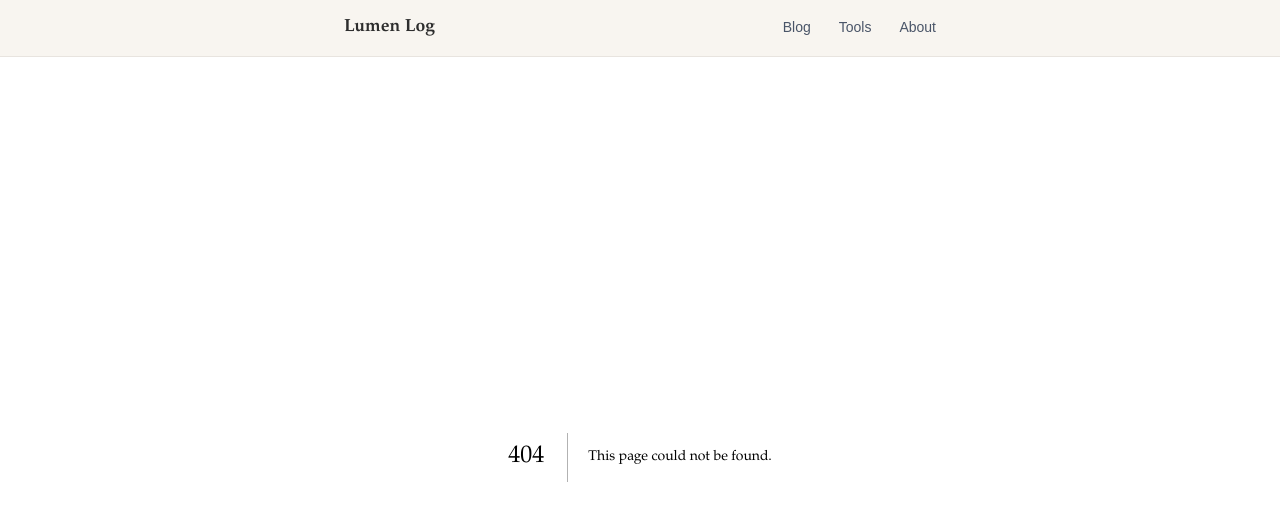
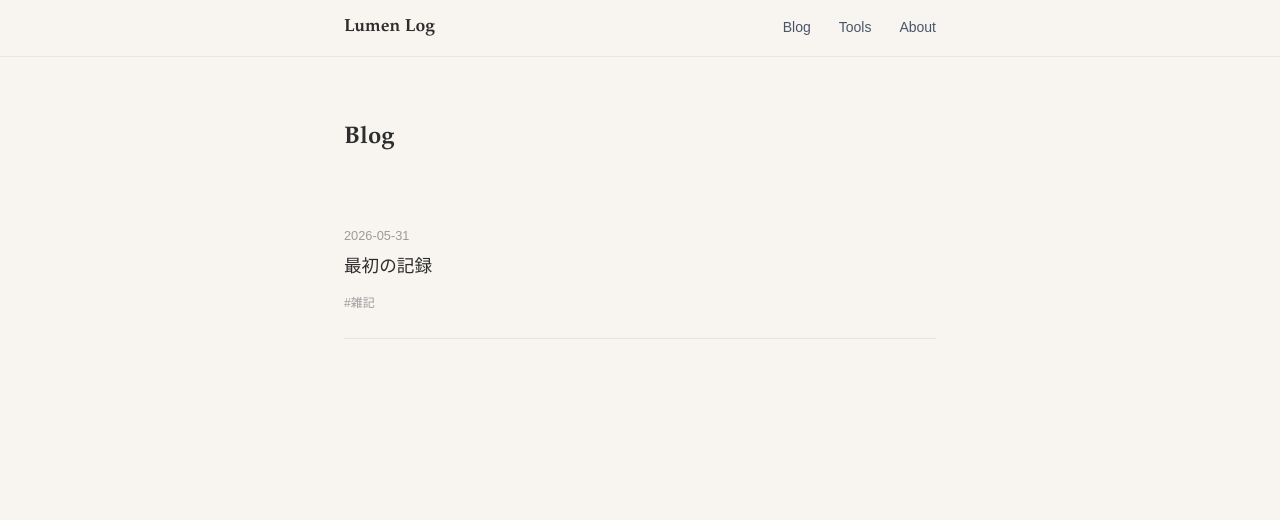
Before and after one commit to minminmiyoshi/lumen-log, a Next.js app: page /blog in a window 1280 px wide. Before the commit this address had no page. Shown: the top 520 px of the page. Built offline with nearby package versions, Linux system fonts and the light colour scheme.

Commit message:
Add blog foundation with MDX support

```diff
--- /dev/null
+++ b/app/blog/[slug]/page.tsx
@@ -0,0 +1,76 @@
+import { getPostBySlug, getAllPosts } from "@/lib/posts";
+import { MDXRemote } from "next-mdx-remote/rsc";
+
+export async function generateStaticParams() {
+  const posts = getAllPosts();
+  return posts.map((post) => ({ slug: post.slug }));
+}
+
+export default async function PostPage({
+  params,
+}: {
+  params: Promise<{ slug: string }>;
+}) {
+  const { slug } = await params;
+  const post = getPostBySlug(slug);
+
+  return (
+    <main style={{ maxWidth: "640px", margin: "0 auto", padding: "60px 24px" }}>
+      {/* 日付・タグ */}
+      <p
+        style={{
+          fontSize: "0.8rem",
+          color: "var(--muted)",
+          marginBottom: "8px",
+          fontFamily: "sans-serif",
+        }}
+      >
+        {post.date}
+      </p>
+
+      {/* タイトル */}
+      <h1
+        style={{
+          fontSize: "1.8rem",
+          marginBottom: "12px",
+          lineHeight: 1.4,
+        }}
+      >
+        {post.title}
+      </h1>
+
+      {/* タグ */}
+      <div style={{ display: "flex", gap: "8px", marginBottom: "48px" }}>
+        {post.tags.map((tag) => (
+          <span
+            key={tag}
+            style={{
+              fontSize: "0.75rem",
+              color: "var(--muted)",
+              fontFamily: "sans-serif",
+            }}
+          >
+            #{tag}
+          </span>
+        ))}
+      </div>
+
+      {/* 本文 */}
+      <article
+        style={{
+          lineHeight: 1.9,
+          fontSize: "1rem",
+        }}
+      >
+        <MDXRemote source={post.content} />
+      </article>
+
+      {/* 戻るリンク */}
+      <div style={{ marginTop: "64px" }}>
+        <a href="/blog" style={{ fontSize: "0.875rem", color: "var(--muted)", fontFamily: "sans-serif" }}>
+          ← ブログ一覧へ
+        </a>
+      </div>
+    </main>
+  );
+}
--- /dev/null
+++ b/app/blog/page.tsx
@@ -0,0 +1,67 @@
+import Link from "next/link";
+import { getAllPosts } from "@/lib/posts";
+
+export default function BlogPage() {
+  const posts = getAllPosts();
+
+  return (
+    <main style={{ maxWidth: "640px", margin: "0 auto", padding: "60px 24px" }}>
+      <h1 style={{ fontSize: "1.5rem", marginBottom: "40px" }}>Blog</h1>
+
+      {posts.length === 0 ? (
+        <p style={{ color: "var(--muted)" }}>記事はまだありません。</p>
+      ) : (
+        <ul style={{ listStyle: "none", padding: 0, margin: 0 }}>
+          {posts.map((post) => (
+            <li
+              key={post.slug}
+              style={{
+                borderBottom: "1px solid #E8E4DF",
+                padding: "24px 0",
+              }}
+            >
+              <Link
+                href={`/blog/${post.slug}`}
+                style={{ color: "var(--foreground)" }}
+              >
+                <p
+                  style={{
+                    fontSize: "0.8rem",
+                    color: "var(--muted)",
+                    marginBottom: "6px",
+                    fontFamily: "sans-serif",
+                  }}
+                >
+                  {post.date}
+                </p>
+                <p
+                  style={{
+                    fontSize: "1.1rem",
+                    fontFamily: "Palatino, serif",
+                    marginBottom: "8px",
+                  }}
+                >
+                  {post.title}
+                </p>
+                <div style={{ display: "flex", gap: "8px" }}>
+                  {post.tags.map((tag) => (
+                    <span
+                      key={tag}
+                      style={{
+                        fontSize: "0.75rem",
+                        color: "var(--muted)",
+                        fontFamily: "sans-serif",
+                      }}
+                    >
+                      #{tag}
+                    </span>
+                  ))}
+                </div>
+              </Link>
+            </li>
+          ))}
+        </ul>
+      )}
+    </main>
+  );
+}
--- /dev/null
+++ b/lib/posts.ts
@@ -0,0 +1,50 @@
+import fs from "fs";
+import path from "path";
+import matter from "gray-matter";
+
+const postsDir = path.join(process.cwd(), "posts");
+
+export type PostMeta = {
+  slug: string;
+  title: string;
+  date: string;
+  tags: string[];
+};
+
+export type Post = PostMeta & {
+  content: string;
+};
+
+export function getAllPosts(): PostMeta[] {
+  const files = fs.readdirSync(postsDir);
+
+  return files
+    .filter((f) => f.endsWith(".mdx"))
+    .map((f) => {
+      const slug = f.replace(/\.mdx$/, "");
+      const raw = fs.readFileSync(path.join(postsDir, f), "utf-8");
+      const { data } = matter(raw);
+
+      return {
+        slug,
+        title: data.title ?? "Untitled",
+        date: data.date ?? "",
+        tags: data.tags ?? [],
+      };
+    })
+    .sort((a, b) => (a.date < b.date ? 1 : -1));
+}
+
+export function getPostBySlug(slug: string): Post {
+  const filePath = path.join(postsDir, `${slug}.mdx`);
+  const raw = fs.readFileSync(filePath, "utf-8");
+  const { data, content } = matter(raw);
+
+  return {
+    slug,
+    title: data.title ?? "Untitled",
+    date: data.date ?? "",
+    tags: data.tags ?? [],
+    content,
+  };
+}
--- a/package.json
+++ b/package.json
@@ -9,7 +9,9 @@
     "lint": "eslint"
   },
   "dependencies": {
+    "gray-matter": "^4.0.3",
     "next": "16.2.6",
+    "next-mdx-remote": "^6.0.0",
     "react": "19.2.4",
     "react-dom": "19.2.4"
   },
--- /dev/null
+++ b/posts/first-post.mdx
@@ -0,0 +1,9 @@
+---
+title: "最初の記録"
+date: "2026-05-31"
+tags: ["雑記"]
+---
+
+Lumen Logを始めた。
+
+悶々とすることを書き留める場所として作った。役に立てば嬉しいし、立たなくても構わない。
```
Also changed, not shown: 1 other file (tests, documents, lock files or other folders).
